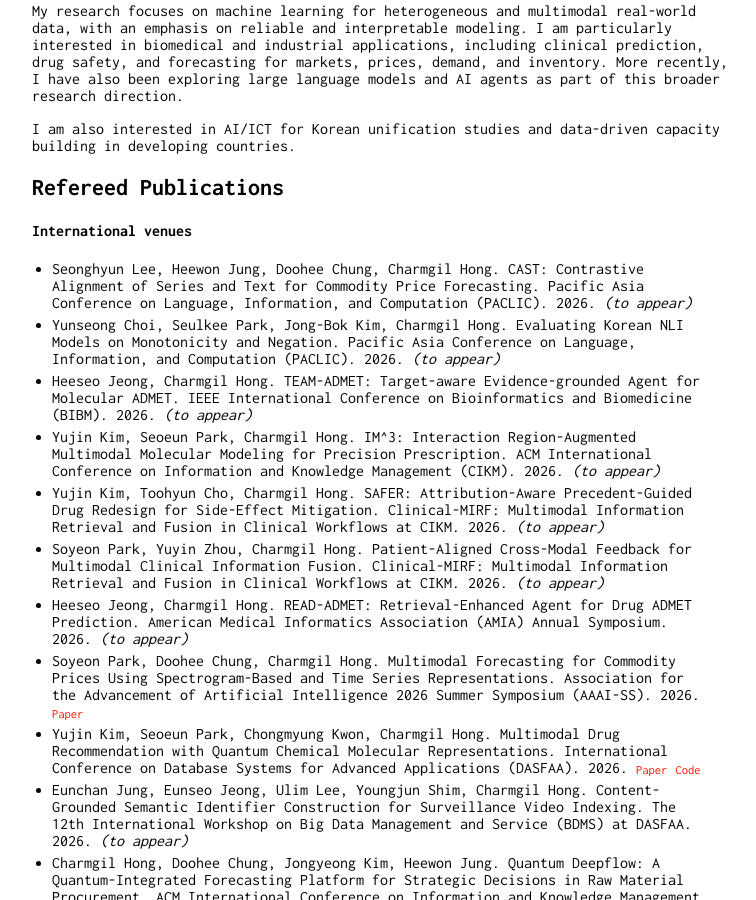
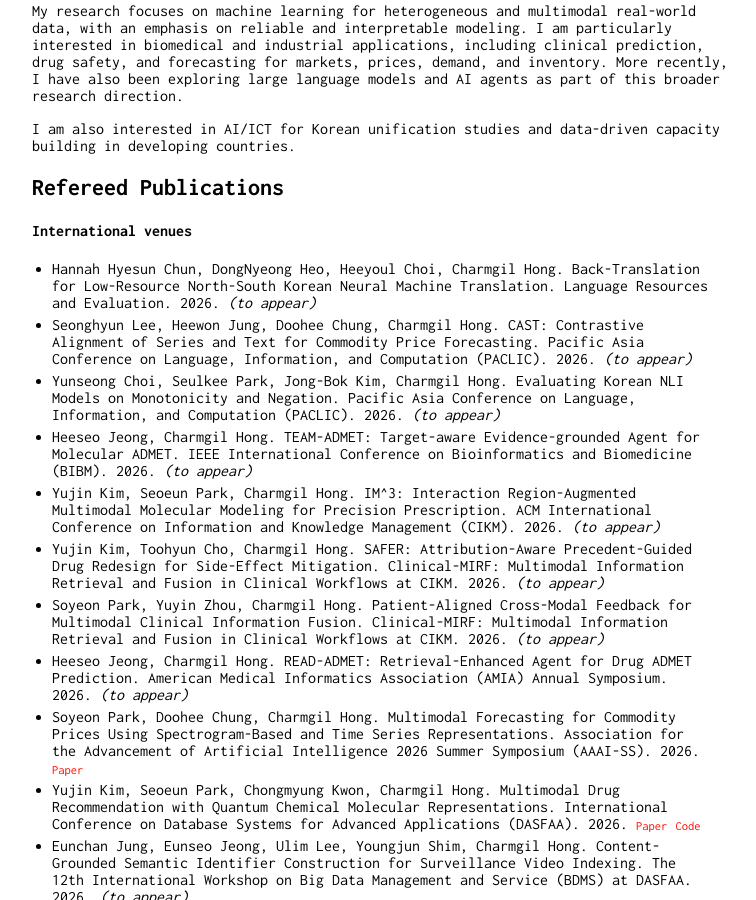
Before and after one commit to charmgil/charmgil.github.io, a Jekyll site: the page built from index.md, in a window 1280 px wide and 900 px high, scrolled down 661 px. Shown: the whole window, without its empty margins (258-1014 px from the left). Built offline with Jekyll 4.4.1, drawn with Linux system fonts in a browser that asks for light colours.

Commit message:
modified:   index.md

```diff
--- a/index.md
+++ b/index.md
@@ -44,6 +44,7 @@ I am also interested in: (4) AI/ICT for Korean unification studies and data-driv
 
 #### International venues
 
+* Hannah Hyesun Chun, DongNyeong Heo, Heeyoul Choi, Charmgil Hong. Back-Translation for Low-Resource North-South Korean Neural Machine Translation. Language Resources and Evaluation. 2026. *(to appear)*
 * Seonghyun Lee, Heewon Jung, Doohee Chung, Charmgil Hong. CAST: Contrastive Alignment of Series and Text for Commodity Price Forecasting. Pacific Asia Conference on Language, Information, and Computation (PACLIC). 2026. *(to appear)*
 * Yunseong Choi, Seulkee Park, Jong-Bok Kim, Charmgil Hong. Evaluating Korean NLI Models on Monotonicity and Negation. Pacific Asia Conference on Language, Information, and Computation (PACLIC). 2026. *(to appear)*
 * Heeseo Jeong, Charmgil Hong. TEAM-ADMET: Target-aware Evidence-grounded Agent for Molecular ADMET. IEEE International Conference on Bioinformatics and Biomedicine (BIBM). 2026. *(to appear)*
```
